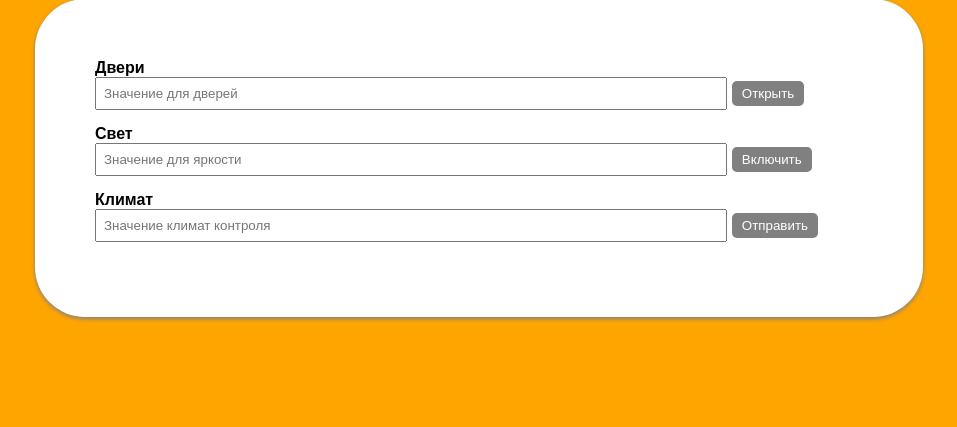
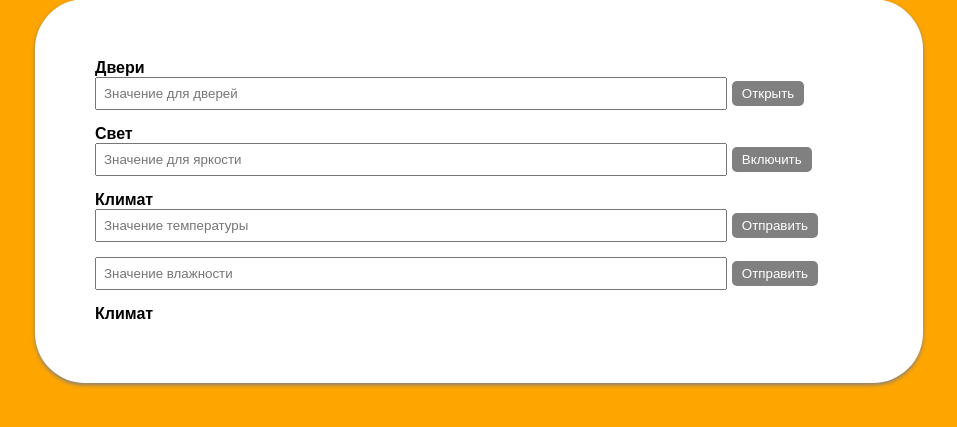
Before and after one commit to kirmaru/IoT3, a Flask app: page / in a window 1280 px wide. Shown: the part 121-548 px from the top of the page, without its empty margins (161-1118 px from the left). Run offline with Flask 3, Linux system fonts and the light colour scheme.

Commit message:
Update emulators.html
clim

```diff
--- a/templates/emulators.html
+++ b/templates/emulators.html
@@ -20,8 +20,12 @@
     <button onclick="Lighting()">Включить</button><br>
 
 <label>Климат</label><br>
-    <input type="text" id="climate" placeholder="Значение климат контроля">
+    <input type="text" id="climate" placeholder="Значение температуры">
     <button onclick="Climate()">Отправить</button><br>
+    <input type="text" id="climate" placeholder="Значение влажности">
+    <button onclick="Climate()">Отправить</button><br>
+    <label>Климат</label><br>
+
 
 
 </div>
```
